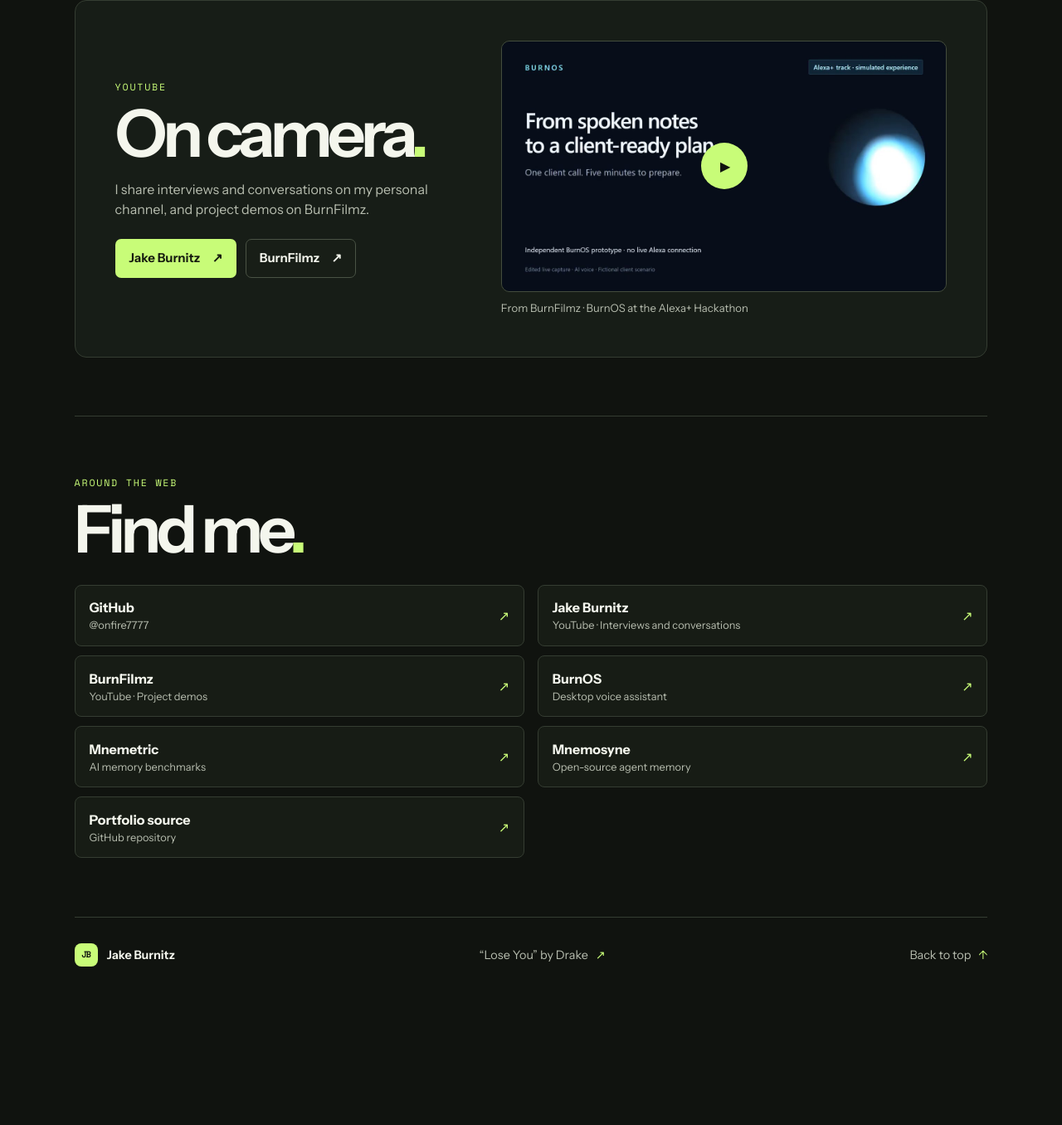
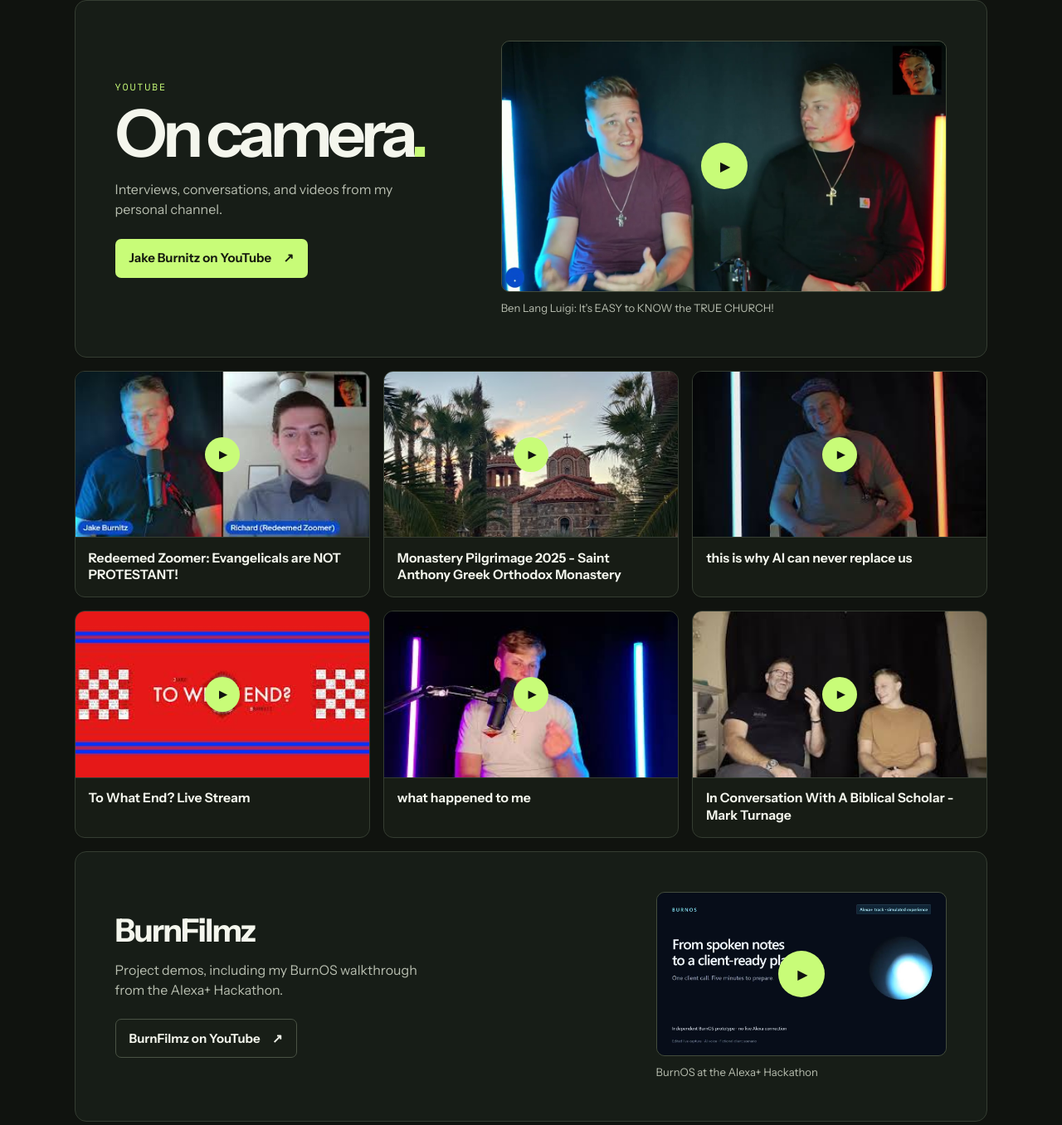
Before and after one commit to onfire7777/jake-burnitz-portfolio, a plain HTML site: page site/index.html in a window 1280 px wide. Shown: the part 1498-2854 px from the top of the page at 83% size. Before the commit the page ends 2695 px from the top, so only its background shows below. Drawn offline with Linux system fonts and the light colour scheme.

Commit message:
Feature Jake Burnitz YouTube uploads on the portfolio

```diff
--- a/site/index.html
+++ b/site/index.html
@@ -100,18 +100,75 @@
         <div class="film-copy">
           <p class="eyebrow">YouTube</p>
           <h2 id="videos-title">On camera<span>.</span></h2>
-          <p>I share interviews and conversations on my personal channel, and project demos on BurnFilmz.</p>
-          <div class="channel-links">
-            <a class="button primary" href="https://www.youtube.com/@Jake_Burnitz">Jake Burnitz <span aria-hidden="true">↗</span></a>
-            <a class="button secondary" href="https://www.youtube.com/@burnfilmz1611">BurnFilmz <span aria-hidden="true">↗</span></a>
-          </div>
+          <p>Interviews, conversations, and videos from my personal channel.</p>
+          <a class="button primary" href="https://www.youtube.com/@Jake_Burnitz">Jake Burnitz on YouTube <span aria-hidden="true">↗</span></a>
         </div>
         <figure class="film-feature">
-          <a class="film-cover" id="watch-demo" href="https://www.youtube.com/watch?v=zH-5KSr86Ak" aria-label="Watch the BurnOS demo">
+          <a class="film-cover" data-video href="https://www.youtube.com/watch?v=l3USuXat848" aria-labelledby="title-ben-lang-luigi">
+            <img src="assets/ben-lang-luigi.jpg" width="1280" height="720" alt="" loading="lazy" decoding="async">
+            <span class="film-play" aria-hidden="true">▶</span>
+          </a>
+          <figcaption id="title-ben-lang-luigi">Ben Lang Luigi: It's EASY to KNOW the TRUE CHURCH!</figcaption>
+        </figure>
+      </div>
+
+      <div class="video-grid reveal">
+        <a class="video-card" data-video href="https://www.youtube.com/watch?v=cBh_aviTsvQ" aria-labelledby="title-redeemed-zoomer">
+          <div class="film-cover">
+            <img src="assets/redeemed-zoomer.jpg" width="320" height="180" alt="" loading="lazy" decoding="async">
+            <span class="film-play" aria-hidden="true">▶</span>
+          </div>
+          <span class="video-card-title" id="title-redeemed-zoomer">Redeemed Zoomer: Evangelicals are NOT PROTESTANT!</span>
+        </a>
+        <a class="video-card" data-video href="https://www.youtube.com/watch?v=-hf1YwWY-xM" aria-labelledby="title-monastery-pilgrimage">
+          <div class="film-cover">
+            <img src="assets/monastery-pilgrimage.jpg" width="320" height="180" alt="" loading="lazy" decoding="async">
+            <span class="film-play" aria-hidden="true">▶</span>
+          </div>
+          <span class="video-card-title" id="title-monastery-pilgrimage">Monastery Pilgrimage 2025 - Saint Anthony Greek Orthodox Monastery</span>
+        </a>
+        <a class="video-card" data-video href="https://www.youtube.com/watch?v=mvi7pIkx__g" aria-labelledby="title-ai-can-never-replace-us">
+          <div class="film-cover">
+            <img src="assets/ai-can-never-replace-us.jpg" width="320" height="180" alt="" loading="lazy" decoding="async">
+            <span class="film-play" aria-hidden="true">▶</span>
+          </div>
+          <span class="video-card-title" id="title-ai-can-never-replace-us">this is why AI can never replace us</span>
+        </a>
+        <a class="video-card" data-video href="https://www.youtube.com/watch?v=5sHrXnYtHf4" aria-labelledby="title-to-what-end-live">
+          <div class="film-cover">
+            <img src="assets/to-what-end-live.jpg" width="320" height="180" alt="" loading="lazy" decoding="async">
+            <span class="film-play" aria-hidden="true">▶</span>
+          </div>
+          <span class="video-card-title" id="title-to-what-end-live">To What End? Live Stream</span>
+        </a>
+        <a class="video-card" data-video href="https://www.youtube.com/watch?v=nbJJphFEQqk" aria-labelledby="title-what-happened-to-me">
+          <div class="film-cover">
+            <img src="assets/what-happened-to-me.jpg" width="320" height="180" alt="" loading="lazy" decoding="async">
+            <span class="film-play" aria-hidden="true">▶</span>
+          </div>
+          <span class="video-card-title" id="title-what-happened-to-me">what happened to me</span>
+        </a>
+        <a class="video-card" data-video href="https://www.youtube.com/watch?v=wxgMktVsQOw" aria-labelledby="title-mark-turnage">
+          <div class="film-cover">
+            <img src="assets/mark-turnage.jpg" width="320" height="180" alt="" loading="lazy" decoding="async">
+            <span class="film-play" aria-hidden="true">▶</span>
+          </div>
+          <span class="video-card-title" id="title-mark-turnage">In Conversation With A Biblical Scholar - Mark Turnage</span>
+        </a>
+      </div>
+
+      <div class="film film-secondary reveal">
+        <div class="film-copy">
+          <h3>BurnFilmz</h3>
+          <p>Project demos, including my BurnOS walkthrough from the Alexa+ Hackathon.</p>
+          <a class="button secondary" href="https://www.youtube.com/@burnfilmz1611">BurnFilmz on YouTube <span aria-hidden="true">↗</span></a>
+        </div>
+        <figure class="film-feature">
+          <a class="film-cover" data-video href="https://www.youtube.com/watch?v=zH-5KSr86Ak" aria-labelledby="title-burnos-demo">
             <img src="assets/burnos-demo.jpg" width="1280" height="720" alt="" loading="lazy" decoding="async">
             <span class="film-play" aria-hidden="true">▶</span>
           </a>
-          <figcaption>From BurnFilmz · BurnOS at the Alexa+ Hackathon</figcaption>
+          <figcaption id="title-burnos-demo">BurnOS at the Alexa+ Hackathon</figcaption>
         </figure>
       </div>
     </section>
@@ -149,11 +206,11 @@
 
   <dialog id="video-dialog" aria-labelledby="video-title">
     <div class="media-heading">
-      <h2 id="video-title">BurnOS demo</h2>
+      <h2 id="video-title">YouTube video</h2>
       <form method="dialog"><button class="icon-button" type="submit" aria-label="Close video">×</button></form>
     </div>
     <div id="video-player"></div>
-    <a class="text-link media-link" href="https://www.youtube.com/watch?v=zH-5KSr86Ak" target="_blank" rel="noopener">Open on YouTube <span aria-hidden="true">↗</span></a>
+    <a class="text-link media-link" id="video-source" href="https://www.youtube.com/@Jake_Burnitz" target="_blank" rel="noopener">Open on YouTube <span aria-hidden="true">↗</span></a>
   </dialog>
 </body>
 </html>
--- a/site/portfolio.js
+++ b/site/portfolio.js
@@ -51,9 +51,11 @@ function setupMedia() {
   const soundtrack = document.getElementById("soundtrack");
   const closeSoundtrack = document.getElementById("close-soundtrack");
   const soundtrackPlayer = document.getElementById("soundtrack-player");
-  const demoLink = document.getElementById("watch-demo");
   const videoDialog = document.getElementById("video-dialog");
   const videoPlayer = document.getElementById("video-player");
+  const videoTitle = document.getElementById("video-title");
+  const videoSource = document.getElementById("video-source");
+  let activeVideoLink;
 
   function showSoundtrack(open) {
     if (open && !soundtrackPlayer.firstElementChild) {
@@ -80,19 +82,26 @@ function setupMedia() {
   });
 
   if (typeof videoDialog.showModal !== "function") return;
-  demoLink.addEventListener("click", (event) => {
-    if (event.button !== 0 || event.metaKey || event.ctrlKey || event.altKey || event.shiftKey) return;
+  document.getElementById("videos").addEventListener("click", (event) => {
+    const link = event.target.closest("a[data-video]");
+    if (!link || event.button !== 0 || event.metaKey || event.ctrlKey || event.altKey || event.shiftKey) return;
+
     event.preventDefault();
+    const videoId = new URL(link.href).searchParams.get("v");
+    const label = document.getElementById(link.getAttribute("aria-labelledby"));
+    activeVideoLink = link;
+    videoTitle.textContent = label.textContent;
+    videoSource.href = link.href;
     videoDialog.showModal();
     videoPlayer.append(createPlayer({
-      title: "BurnOS at the Alexa+ Hackathon",
-      url: "https://www.youtube-nocookie.com/embed/zH-5KSr86Ak?autoplay=1&playsinline=1",
+      title: videoTitle.textContent,
+      url: `https://www.youtube-nocookie.com/embed/${videoId}?autoplay=1&playsinline=1`,
       allow: "accelerometer; autoplay; encrypted-media; gyroscope; picture-in-picture; web-share",
     }));
   });
   videoDialog.addEventListener("close", () => {
     videoPlayer.replaceChildren();
-    demoLink.focus({ preventScroll: true });
+    activeVideoLink.focus({ preventScroll: true });
   });
 }
 
--- a/site/styles.css
+++ b/site/styles.css
@@ -189,13 +189,33 @@ h2 { margin-top: .42rem; font-size: clamp(2.8rem, 6.2vw, 5.75rem); letter-spacin
 
 .film { display: grid; grid-template-columns: .87fr 1.13fr; align-items: center; gap: clamp(1.6rem, 4vw, 4rem); padding: clamp(1.2rem, 4vw, 3rem); background: #171d17; border: 1px solid var(--border); border-radius: 14px; }
 .film-copy p:not(.eyebrow) { max-width: 25rem; margin: 1rem 0 1.45rem; color: var(--muted); }
-.channel-links { display: flex; flex-wrap: wrap; gap: .65rem; }
 .film-cover { position: relative; display: block; overflow: hidden; border: 1px solid #434c3d; border-radius: 10px; background: #202920; }
 .film-cover img { display: block; width: 100%; height: auto; transition: transform 500ms var(--ease); }
 .film-cover:hover img { transform: scale(1.035); }
 .film-play { position: absolute; left: 50%; top: 50%; display: grid; place-items: center; width: 56px; height: 56px; padding-left: 3px; border-radius: 50%; background: var(--accent); color: var(--ink); transform: translate(-50%, -50%); transition: scale 260ms var(--ease); }
 .film-cover:hover .film-play { scale: 1.1; }
 figcaption { margin-top: .65rem; font-size: .82rem; color: var(--muted); }
+
+.video-grid { display: grid; grid-template-columns: repeat(3, minmax(0, 1fr)); gap: 1rem; margin-block: 1rem; }
+.video-card {
+  display: flex;
+  flex-direction: column;
+  align-items: stretch;
+  background: var(--panel);
+  border: 1px solid var(--border);
+  border-radius: 12px;
+  overflow: hidden;
+  transition: border-color 230ms ease, background 230ms ease;
+}
+.video-card:hover { background: #212a1d; border-color: #779452; }
+.video-card .film-cover { border: 0; border-bottom: 1px solid var(--border); border-radius: 0; }
+.video-card .film-cover img { aspect-ratio: 16 / 9; object-fit: cover; }
+.video-card:hover img { transform: scale(1.035); }
+.video-card .film-play { width: 42px; height: 42px; font-size: .83rem; }
+.video-card:hover .film-play { scale: 1.1; }
+.video-card-title { padding: .9rem 1rem 1rem; font-size: .98rem; font-weight: 650; line-height: 1.3; }
+.film-secondary { grid-template-columns: 1fr minmax(230px, .56fr); gap: 1.6rem; }
+.film-secondary h3 { font-size: clamp(1.6rem, 3vw, 2.7rem); letter-spacing: -.05em; }
 
 .link-grid { display: grid; grid-template-columns: repeat(2, minmax(0, 1fr)); gap: .7rem 1rem; }
 .profile-link { display: flex; align-items: center; justify-content: space-between; gap: .8rem; padding: .9rem 1.05rem; border: 1px solid var(--border); border-radius: 8px; background: var(--panel); transition: border-color 220ms ease, background 220ms ease; }
@@ -251,11 +271,12 @@ body:has(dialog[open]) { overflow: hidden; }
   .hero-label { margin-bottom: 1.1rem; }
   .section-heading { flex-wrap: wrap; gap: .65rem; }
   .project-grid, .film { grid-template-columns: 1fr; }
+  .video-grid { grid-template-columns: repeat(2, minmax(0, 1fr)); gap: .7rem; }
   .project-art { aspect-ratio: 2.1; }
   .film-copy p:not(.eyebrow) { margin-block: .85rem 1.1rem; }
 }
 @media (max-width: 410px) {
-  .link-grid { grid-template-columns: 1fr; }
+  .video-grid, .link-grid { grid-template-columns: 1fr; }
   .back-top { display: none; }
   .site-footer { align-items: start; flex-direction: column; gap: .65rem; }
 }
```
Also changed, not shown: site/assets/ai-can-never-replace-us.jpg (added), site/assets/ben-lang-luigi.jpg (added), site/assets/mark-turnage.jpg (added), site/assets/monastery-pilgrimage.jpg (added), site/assets/redeemed-zoomer.jpg (added), site/assets/to-what-end-live.jpg (added), site/assets/what-happened-to-me.jpg (added).
